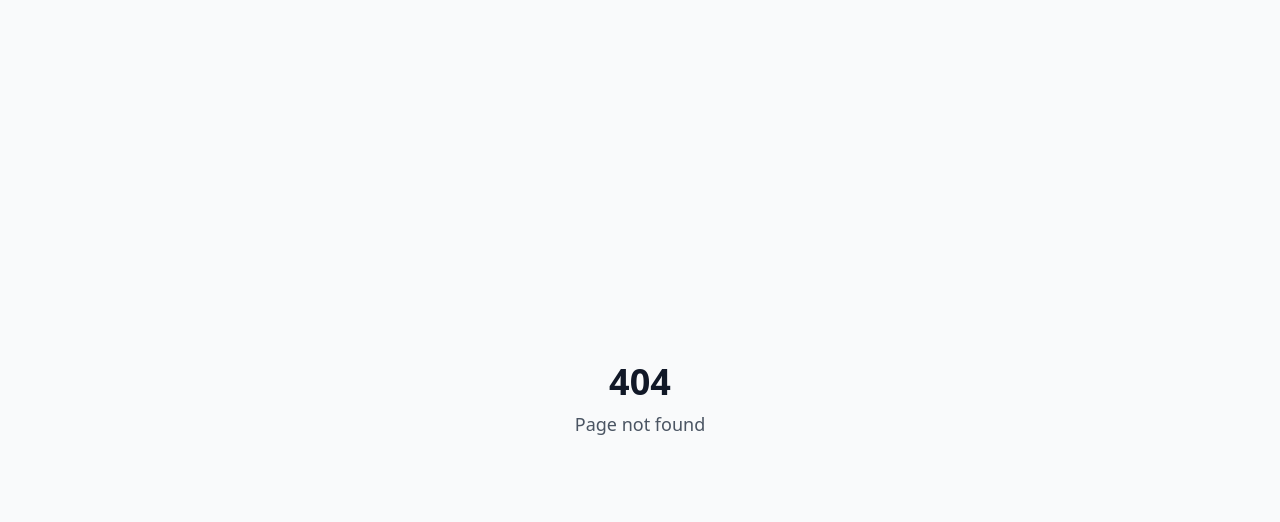
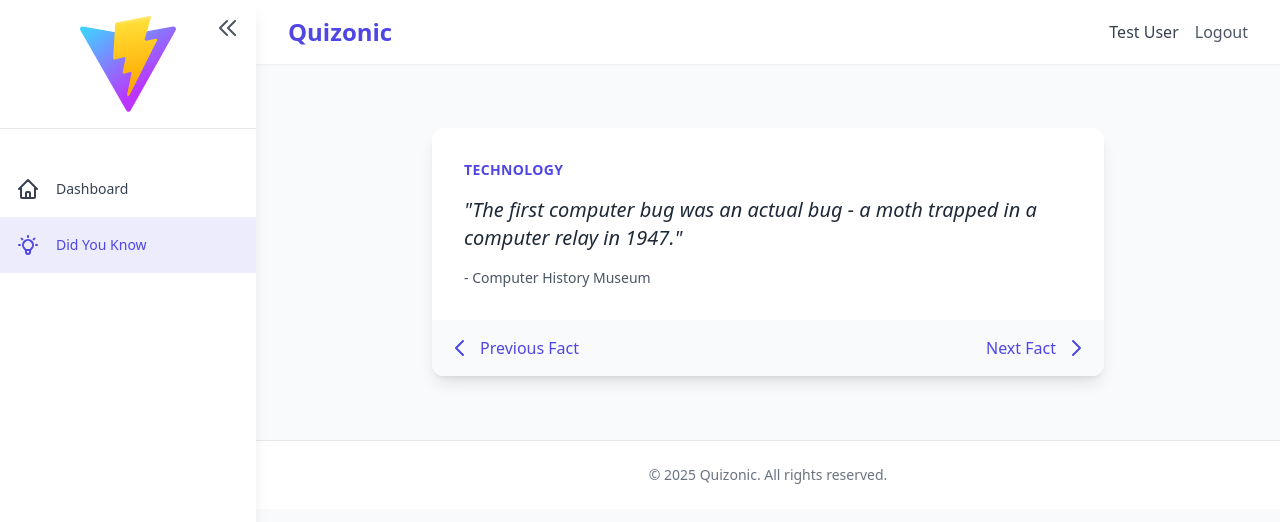
Before and after one commit to chandreshv/quizonic-fe, a React (Vite) app: page /did-you-know in a window 1280 px wide. Before the commit this address had no page. Shown: the top 522 px of the page. Built offline with nearby package versions, Linux system fonts and the light colour scheme.

Commit message:
Added side bar navigation pane

```diff
--- a/src/App.tsx
+++ b/src/App.tsx
@@ -11,6 +11,7 @@
 import { QuizResultPage } from './pages/quiz/QuizResultPage';
 import { GuestHomePage } from './pages/home/GuestHomePage';
 import { LoginOptions } from './pages/auth/LoginOptions';
+import { DidYouKnowPage } from './pages/DidYouKnowPage';
 
 // Create a client for React Query
 const queryClient = new QueryClient({
@@ -88,6 +89,16 @@
                 </ProtectedRoute>
               }
             />
+            <Route
+              path="/did-you-know"
+              element={
+                <ProtectedRoute>
+                  <Layout>
+                    <DidYouKnowPage />
+                  </Layout>
+                </ProtectedRoute>
+              }
+            />
 
             {/* Catch all route */}
             <Route
--- a/src/components/Layout.tsx
+++ b/src/components/Layout.tsx
@@ -1,6 +1,7 @@
 import { ReactNode } from 'react';
 import { Link, useNavigate } from 'react-router-dom';
 import { useAuth } from '../contexts/AuthContext';
+import { Sidebar } from './Sidebar';
 
 interface LayoutProps {
   children: ReactNode;
@@ -17,7 +18,11 @@
   };
 
   return (
-    <div className="min-h-screen bg-gray-50">
+    <div className="min-h-screen bg-gray-50 flex">
+      {/* Sidebar */}
+      {!hideAuthButtons && <Sidebar />}
+
+      <div className={`flex-1 ${!hideAuthButtons ? 'ml-20 md:ml-64' : ''}`}>
         {/* Header */}
         <header className="bg-white shadow-sm">
           <div className="max-w-7xl mx-auto px-4 sm:px-6 lg:px-8">
@@ -76,5 +81,6 @@
           </div>
         </footer>
       </div>
+    </div>
   );
 };
--- /dev/null
+++ b/src/components/Sidebar.tsx
@@ -0,0 +1,87 @@
+import React, { useState } from 'react';
+import { Link, useLocation } from 'react-router-dom';
+import { motion } from 'framer-motion';
+
+export const Sidebar = () => {
+  const location = useLocation();
+  const [isOpen, setIsOpen] = useState(true);
+
+  const menuItems = [
+    {
+      name: 'Dashboard',
+      icon: (
+        <svg xmlns="http://www.w3.org/2000/svg" className="h-6 w-6" fill="none" viewBox="0 0 24 24" stroke="currentColor">
+          <path strokeLinecap="round" strokeLinejoin="round" strokeWidth={2} d="M3 12l2-2m0 0l7-7 7 7M5 10v10a1 1 0 001 1h3m10-11l2 2m-2-2v10a1 1 0 01-1 1h-3m-6 0a1 1 0 001-1v-4a1 1 0 011-1h2a1 1 0 011 1v4a1 1 0 001 1m-6 0h6" />
+        </svg>
+      ),
+      path: '/dashboard'
+    },
+    {
+      name: 'Did You Know',
+      icon: (
+        <svg xmlns="http://www.w3.org/2000/svg" className="h-6 w-6" fill="none" viewBox="0 0 24 24" stroke="currentColor">
+          <path strokeLinecap="round" strokeLinejoin="round" strokeWidth={2} d="M9.663 17h4.673M12 3v1m6.364 1.636l-.707.707M21 12h-1M4 12H3m3.343-5.657l-.707-.707m2.828 9.9a5 5 0 117.072 0l-.548.547A3.374 3.374 0 0014 18.469V19a2 2 0 11-4 0v-.531c0-.895-.356-1.754-.988-2.386l-.548-.547z" />
+        </svg>
+      ),
+      path: '/did-you-know'
+    }
+  ];
+
+  const toggleSidebar = () => {
+    setIsOpen(!isOpen);
+  };
+
+  return (
+    <motion.div
+      className={`fixed left-0 top-0 h-full bg-white shadow-lg z-50 transition-all duration-300 ${
+        isOpen ? 'w-64' : 'w-20'
+      }`}
+      initial={{ x: -300 }}
+      animate={{ x: 0 }}
+      transition={{ type: 'spring', stiffness: 300 }}
+    >
+      {/* Sidebar Toggle Button */}
+      <button
+        onClick={toggleSidebar}
+        className="absolute top-4 right-4 z-50 text-gray-600 hover:text-primary"
+      >
+        {isOpen ? (
+          <svg xmlns="http://www.w3.org/2000/svg" className="h-6 w-6" fill="none" viewBox="0 0 24 24" stroke="currentColor">
+            <path strokeLinecap="round" strokeLinejoin="round" strokeWidth={2} d="M11 19l-7-7 7-7m8 14l-7-7 7-7" />
+          </svg>
+        ) : (
+          <svg xmlns="http://www.w3.org/2000/svg" className="h-6 w-6" fill="none" viewBox="0 0 24 24" stroke="currentColor">
+            <path strokeLinecap="round" strokeLinejoin="round" strokeWidth={2} d="M13 5l7 7-7 7M5 5l7 7-7 7" />
+          </svg>
+        )}
+      </button>
+
+      {/* Logo */}
+      <div className="p-4 border-b flex items-center justify-center">
+        <img
+          src="/vite.svg"
+          alt="Quizonic Logo"
+          className={`transition-all duration-300 ${
+            isOpen ? 'w-24' : 'w-10'
+          }`}
+        />
+      </div>
+
+      {/* Menu Items */}
+      <nav className="mt-8">
+        {menuItems.map((item) => (
+          <Link
+            key={item.name}
+            to={item.path}
+            className={`flex items-center p-4 hover:bg-primary/10 transition-colors ${
+              location.pathname === item.path ? 'bg-primary/10 text-primary' : 'text-gray-700'
+            }`}
+          >
+            <span className="mr-4">{item.icon}</span>
+            {isOpen && <span className="text-sm font-medium">{item.name}</span>}
+          </Link>
+        ))}
+      </nav>
+    </motion.div>
+  );
+};
--- /dev/null
+++ b/src/pages/DidYouKnowPage.tsx
@@ -0,0 +1,131 @@
+import React, { useState, useEffect } from 'react';
+import { motion } from 'framer-motion';
+
+interface DidYouKnowFact {
+  id: number;
+  category: string;
+  fact: string;
+  source?: string;
+}
+
+const initialFacts: DidYouKnowFact[] = [
+  {
+    id: 1,
+    category: 'Science',
+    fact: 'The human brain is more active during sleep than during the day.',
+    source: 'National Sleep Foundation'
+  },
+  {
+    id: 2,
+    category: 'Nature',
+    fact: 'Honeybees can recognize human faces, just like humans do.',
+    source: 'Scientific American'
+  },
+  {
+    id: 3,
+    category: 'Technology',
+    fact: 'The first computer bug was an actual bug - a moth trapped in a computer relay in 1947.',
+    source: 'Computer History Museum'
+  },
+  {
+    id: 4,
+    category: 'History',
+    fact: 'Cleopatra lived closer in time to the Moon landing than to the construction of the Great Pyramid of Giza.',
+    source: 'Historical Perspectives'
+  },
+  {
+    id: 5,
+    category: 'Space',
+    fact: 'A day on Venus is longer than its year. Venus rotates so slowly that it takes 243 Earth days to complete one rotation.',
+    source: 'NASA'
+  }
+];
+
+export const DidYouKnowPage = () => {
+  const [currentFact, setCurrentFact] = useState<DidYouKnowFact | null>(null);
+  const [facts, setFacts] = useState<DidYouKnowFact[]>(initialFacts);
+
+  useEffect(() => {
+    // Randomly select a fact when the component mounts
+    if (facts.length > 0) {
+      const randomIndex = Math.floor(Math.random() * facts.length);
+      setCurrentFact(facts[randomIndex]);
+    }
+  }, []);
+
+  const getNextFact = () => {
+    if (facts.length > 1) {
+      const currentIndex = facts.findIndex(f => f.id === currentFact?.id);
+      const nextIndex = (currentIndex + 1) % facts.length;
+      setCurrentFact(facts[nextIndex]);
+    }
+  };
+
+  const getPreviousFact = () => {
+    if (facts.length > 1) {
+      const currentIndex = facts.findIndex(f => f.id === currentFact?.id);
+      const prevIndex = (currentIndex - 1 + facts.length) % facts.length;
+      setCurrentFact(facts[prevIndex]);
+    }
+  };
+
+  return (
+    <div className="container mx-auto px-4 py-8">
+      <motion.div
+        className="max-w-2xl mx-auto bg-white rounded-xl shadow-lg overflow-hidden"
+        initial={{ opacity: 0, y: 50 }}
+        animate={{ opacity: 1, y: 0 }}
+        transition={{ duration: 0.5 }}
+      >
+        {currentFact && (
+          <div className="p-8">
+            <div className="uppercase tracking-wide text-sm text-primary font-semibold">
+              {currentFact.category}
+            </div>
+            <motion.blockquote
+              className="mt-4 text-xl italic text-gray-800"
+              key={currentFact.id}
+              initial={{ opacity: 0 }}
+              animate={{ opacity: 1 }}
+              transition={{ duration: 0.3 }}
+            >
+              "{currentFact.fact}"
+            </motion.blockquote>
+
+            {currentFact.source && (
+              <div className="mt-4 text-sm text-gray-600">
+                - {currentFact.source}
+              </div>
+            )}
+          </div>
+        )}
+
+        <div className="flex justify-between p-4 bg-gray-50">
+          <motion.button
+            onClick={getPreviousFact}
+            whileHover={{ scale: 1.05 }}
+            whileTap={{ scale: 0.95 }}
+            className="text-primary hover:text-primary/80 flex items-center"
+          >
+            <svg xmlns="http://www.w3.org/2000/svg" className="h-6 w-6 mr-2" fill="none" viewBox="0 0 24 24" stroke="currentColor">
+              <path strokeLinecap="round" strokeLinejoin="round" strokeWidth={2} d="M15 19l-7-7 7-7" />
+            </svg>
+            Previous Fact
+          </motion.button>
+
+          <motion.button
+            onClick={getNextFact}
+            whileHover={{ scale: 1.05 }}
+            whileTap={{ scale: 0.95 }}
+            className="text-primary hover:text-primary/80 flex items-center"
+          >
+            Next Fact
+            <svg xmlns="http://www.w3.org/2000/svg" className="h-6 w-6 ml-2" fill="none" viewBox="0 0 24 24" stroke="currentColor">
+              <path strokeLinecap="round" strokeLinejoin="round" strokeWidth={2} d="M9 5l7 7-7 7" />
+            </svg>
+          </motion.button>
+        </div>
+      </motion.div>
+    </div>
+  );
+};
```
Lines whose indentation alone changed are shown as unchanged.
